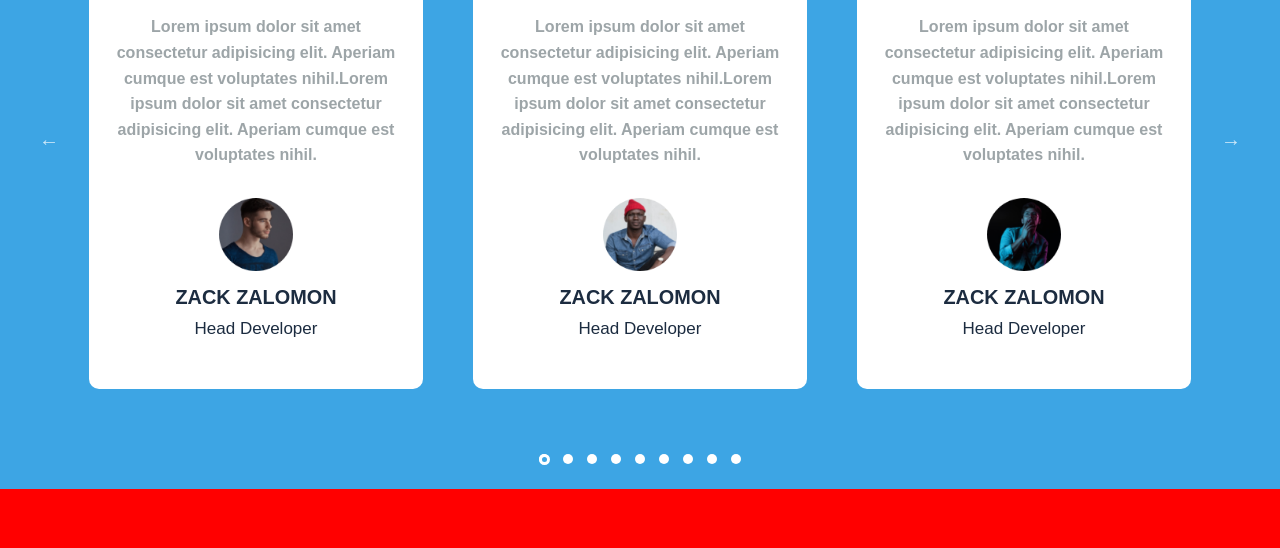
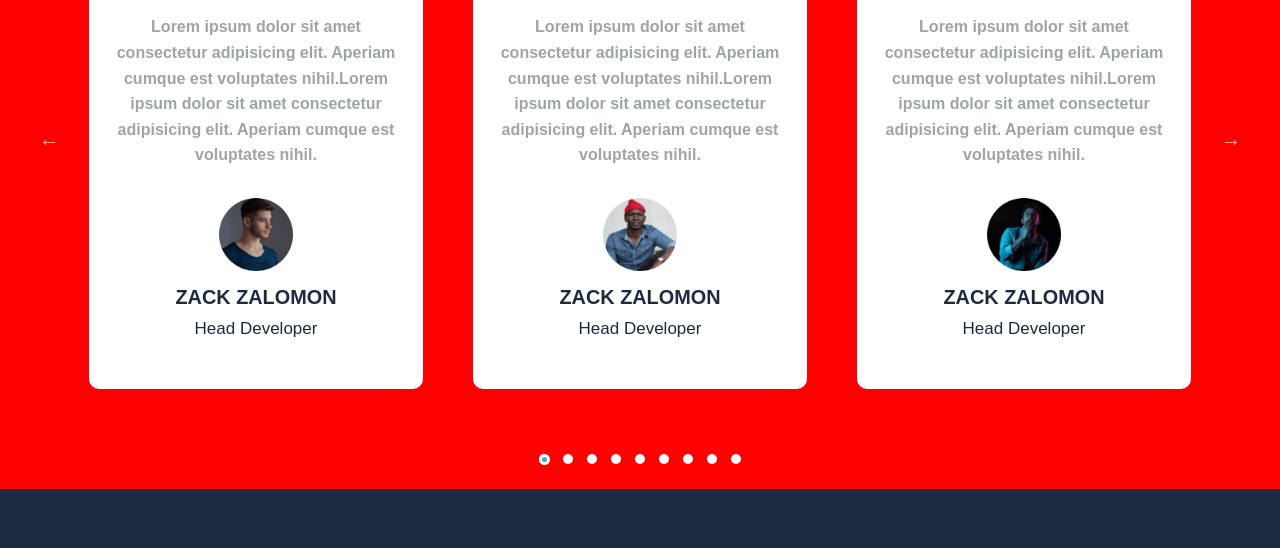
Before and after one commit to swalihmoosa/slider-demo, a plain HTML site: page index.html in a window 1280 px wide. Shown: the part 252-800 px from the top of the page. Drawn offline with Linux system fonts and the light colour scheme; a web font is replaced by a local one.

Commit message:
updation

```diff
--- a/css/style.css
+++ b/css/style.css
@@ -24,7 +24,7 @@ body {
 	overflow-x: hidden;
 	min-width: 320px;
 	font-weight: 400;
-	background: red;
+	background: #1C2C40;
 }
 input,textarea,select{
 	font-family:  Arial, Helvetica, sans-serif;
@@ -79,7 +79,7 @@ p{
 }
 section#slider{
 	width: 100%;
-	background: #3da5e4;
+	background: red;
 	margin-top: 40px;
 }
 section#slider ul.slider{
```
